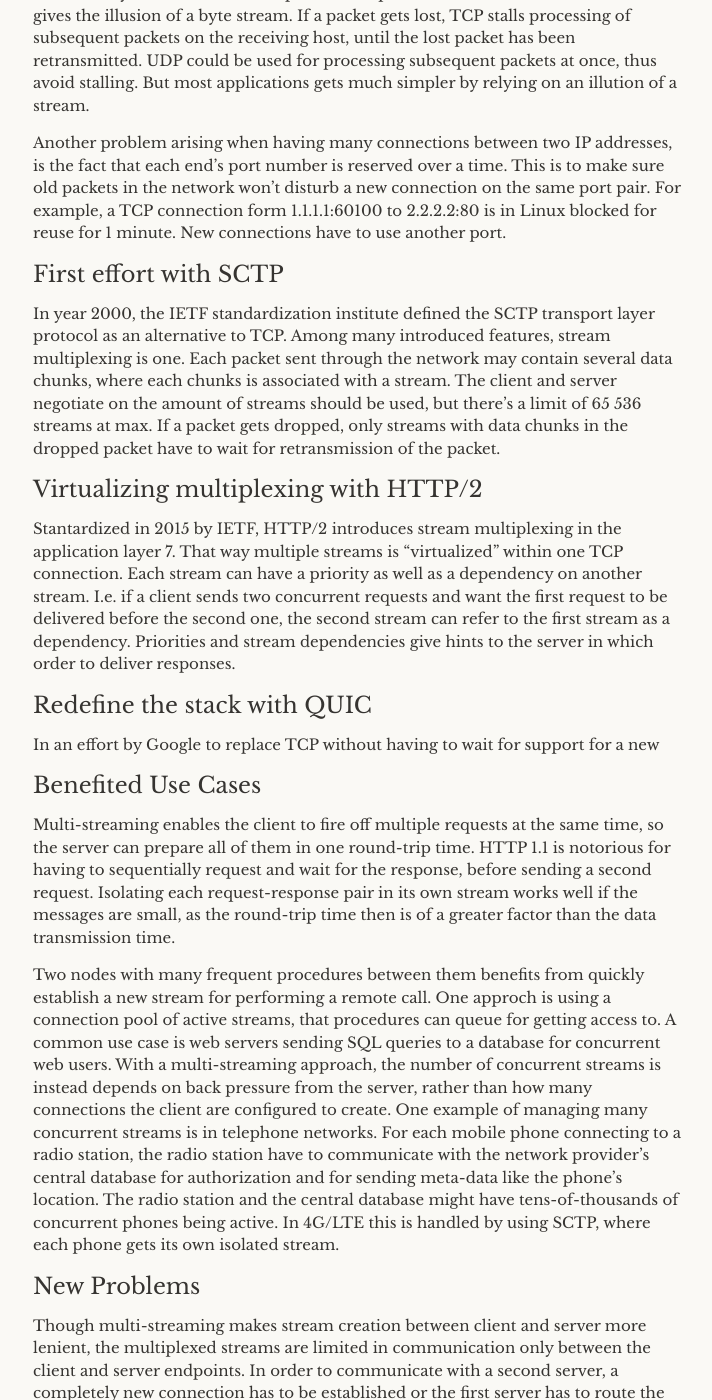
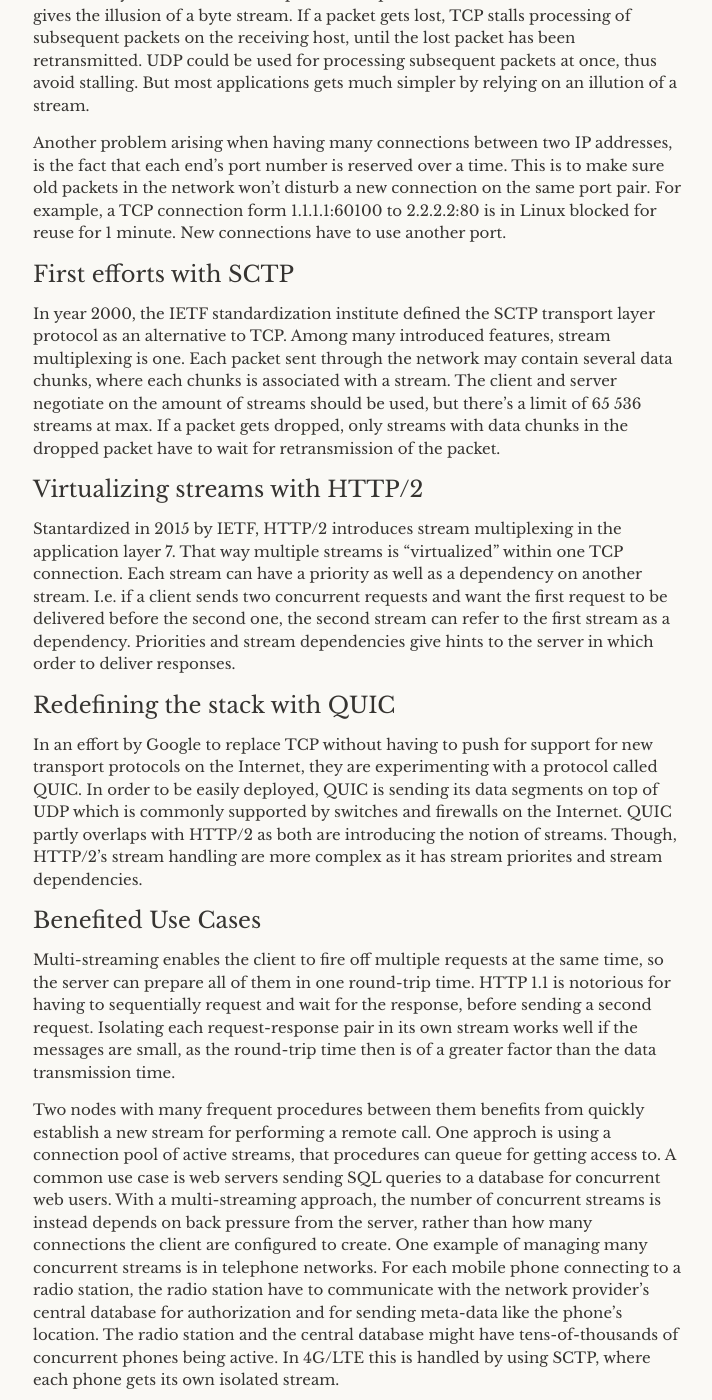
Before and after one commit to HadarGreinsmark/hadargreinsmark.github.io, a Jekyll site: the page built from _posts/2018-07-31-stream multiplexing.md, in a window 1280 px wide and 1400 px high, scrolled down 668 px. Shown: the whole window, without its empty margins (282-994 px from the left). Built offline with Jekyll 4.4.1, drawn with Linux system fonts in a browser that asks for light colours; some web fonts are replaced; some of the changed text lies outside the part shown.

Commit message:
Update 2018-07-31-stream multiplexing.md

```diff
--- a/_posts/2018-07-31-stream multiplexing.md
+++ b/_posts/2018-07-31-stream multiplexing.md
@@ -2,7 +2,7 @@
 layout: post
 title:  "Moving from TCP to Stream Multiplexing"
 ---
-In recent years, lots of effort have been put into moving the web towards HTTP/2
+In recent years, lots of efforts have been put into moving the web towards HTTP/2
 
 Multi-streaming is the technique of giving a connection multipe independent streams within one connection. By giving the hosts the ability to send messages on different streams, it allows for the network and the reveiving host to process the messages in any order. I.e. messages on independent streams can be processed concurrently. Messages sent in the same stream in contrary has to be processed in the order it was sent. What does such an ease in the processing requirement allow?
 
@@ -11,14 +11,14 @@ Internet have adopted TCP as the primary transmission protocol for streams betwe
 
 Another problem arising when having many connections between two IP addresses, is the fact that each end’s port number is reserved over a time. This is to make sure old packets in the network won’t disturb a new connection on the same port pair. For example, a TCP connection form 1.1.1.1:60100 to 2.2.2.2:80 is in Linux blocked for reuse for 1 minute. New connections have to use another port.
 
-## First effort with SCTP
+## First efforts with SCTP
 In year 2000, the IETF standardization institute defined the SCTP  transport layer protocol as an alternative to TCP. Among many introduced features, stream multiplexing is one. Each packet sent through the network may contain several data chunks, where each chunks is associated with a stream. The client and server negotiate on the amount of streams should be used, but there's a limit of 65 536 streams at max. If a packet gets dropped, only streams with data chunks in the dropped packet have to wait for retransmission of the packet.
 
-## Virtualizing multiplexing with HTTP/2
+## Virtualizing streams with HTTP/2
 Stantardized in 2015 by IETF, HTTP/2 introduces stream multiplexing in the application layer 7. That way multiple streams is "virtualized" within one TCP connection. Each stream can have a priority as well as a dependency on another stream. I.e. if a client sends two concurrent requests and want the first request to be delivered before the second one, the second stream can refer to the first stream as a dependency. Priorities and stream dependencies give hints to the server in which order to deliver responses.
 
-## Redefine the stack with QUIC
-In an effort by Google to replace TCP without having to wait for support for a new
+## Redefining the stack with QUIC
+In an effort by Google to replace TCP without having to push for support for new transport protocols on the Internet, they are experimenting with a protocol called QUIC. In order to be easily deployed, QUIC is sending its data segments on top of UDP which is commonly supported by switches and firewalls on the Internet. QUIC partly overlaps with HTTP/2 as both are introducing the notion of streams. Though, HTTP/2's stream handling are more complex as it has stream priorites and stream dependencies.
 
 # Benefited Use Cases
 Multi-streaming enables the client to fire off multiple requests at the same time, so the server can prepare all of them in one round-trip time. HTTP 1.1 is notorious for having to sequentially request and wait for the response, before sending a second request. Isolating each request-response pair in its own stream works well if the messages are small, as the round-trip time then is of a greater factor than the data transmission time.
```
